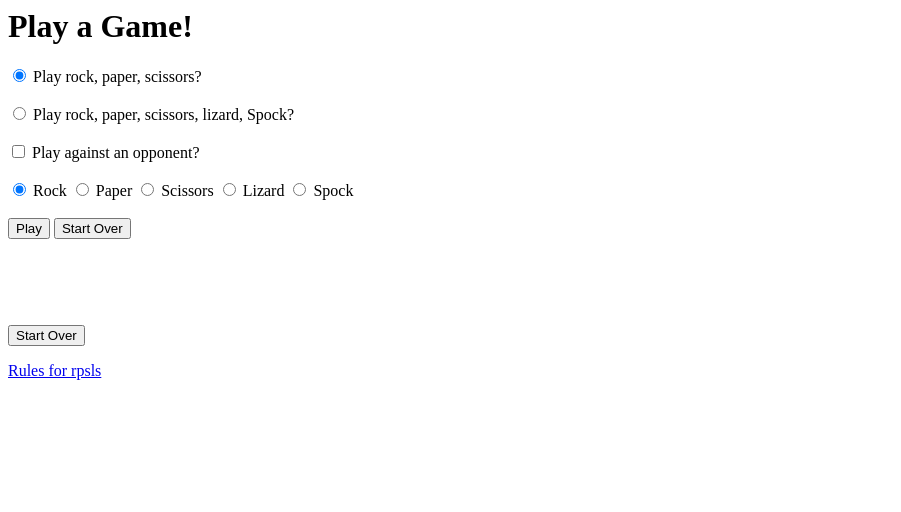
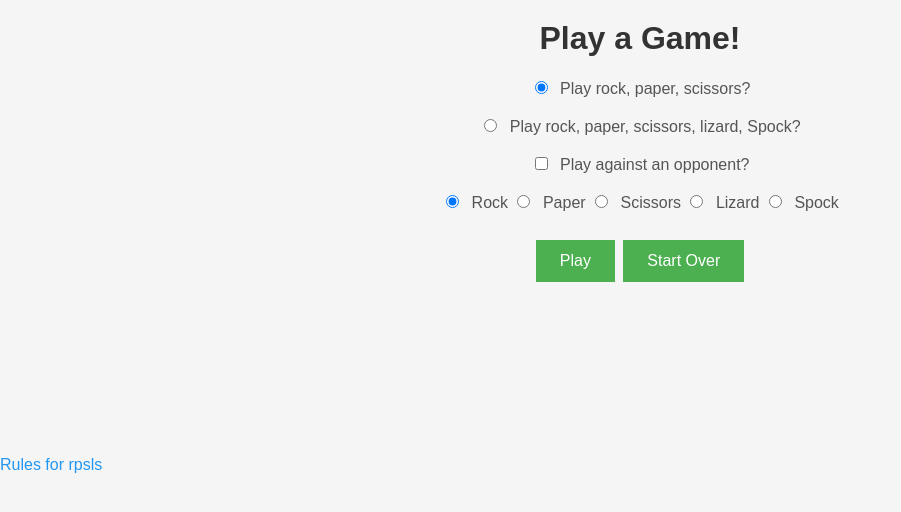
Before and after one commit to comp426-2023-spring/e02-maxxuUNC33, a website: page public/index.html in a window 1280 px wide. Shown: the whole page, without its empty margins (0-901 px from the left). Drawn offline with nearby package versions, Linux system fonts and the light colour scheme.

Commit message:
styles.css

```diff
--- a/public/styles.css
+++ b/public/styles.css
@@ -1,8 +1,56 @@
 body {
+    font-family: Arial, sans-serif;
+    background-color: #f5f5f5;
+    margin: 0;
+    padding: 0;
 }
 
 h1 {
+    text-align: center;
+    font-size: 32px;
+    color: #333;
+    margin-top: 20px;
 }
 
-p {
+form.form {
+    text-align: center;
 }
+
+input[type="radio"], input[type="checkbox"] {
+    margin-right: 8px;
+}
+
+label {
+    font-size: 16px;
+    color: #555;
+}
+
+button {
+    background-color: #4CAF50;
+    border: none;
+    color: white;
+    padding: 12px 24px;
+    text-align: center;
+    text-decoration: none;
+    display: inline-block;
+    font-size: 16px;
+    margin: 10px 2px;
+    cursor: pointer;
+}
+
+button:hover {
+    background-color: #45a049;
+}
+
+p.hide, button.hide {
+    visibility: hidden;
+}
+
+a {
+    color: #2196F3;
+    text-decoration: none;
+}
+
+a:hover {
+    text-decoration: underline;
+}
```
